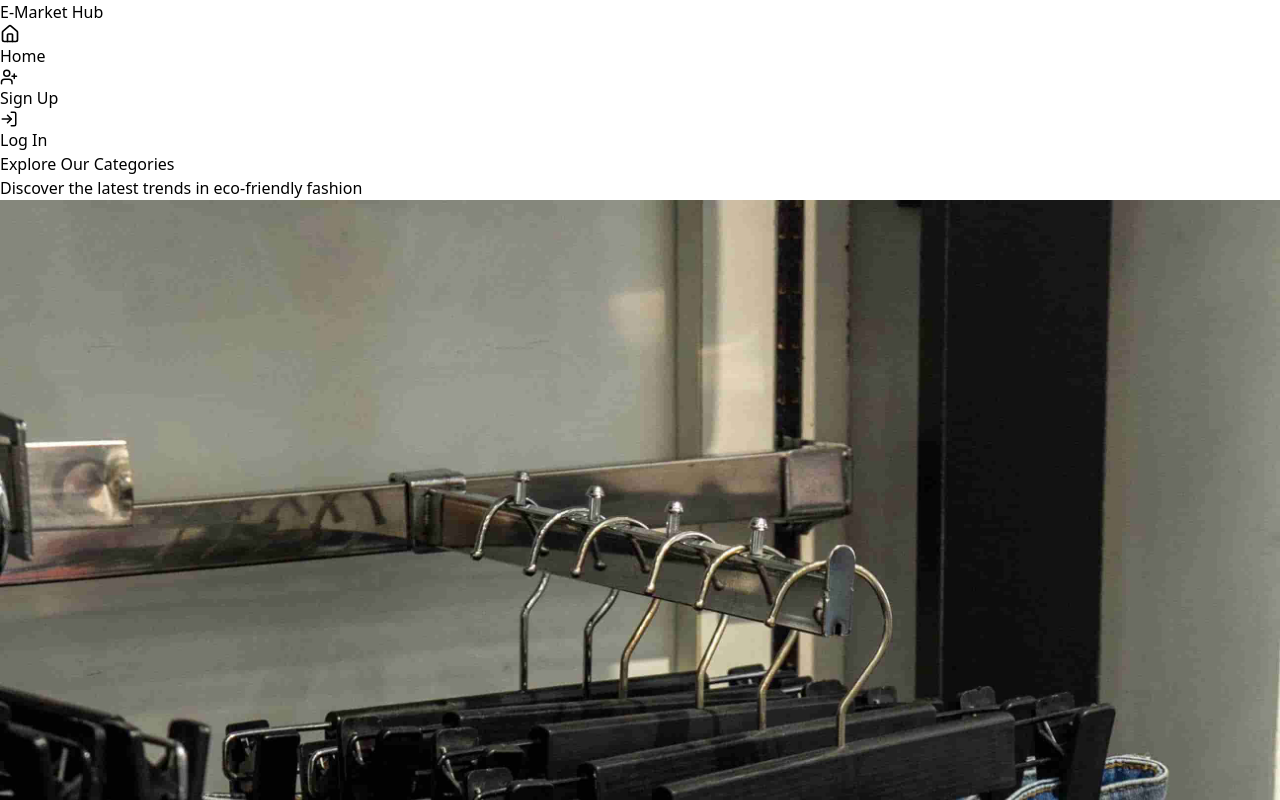
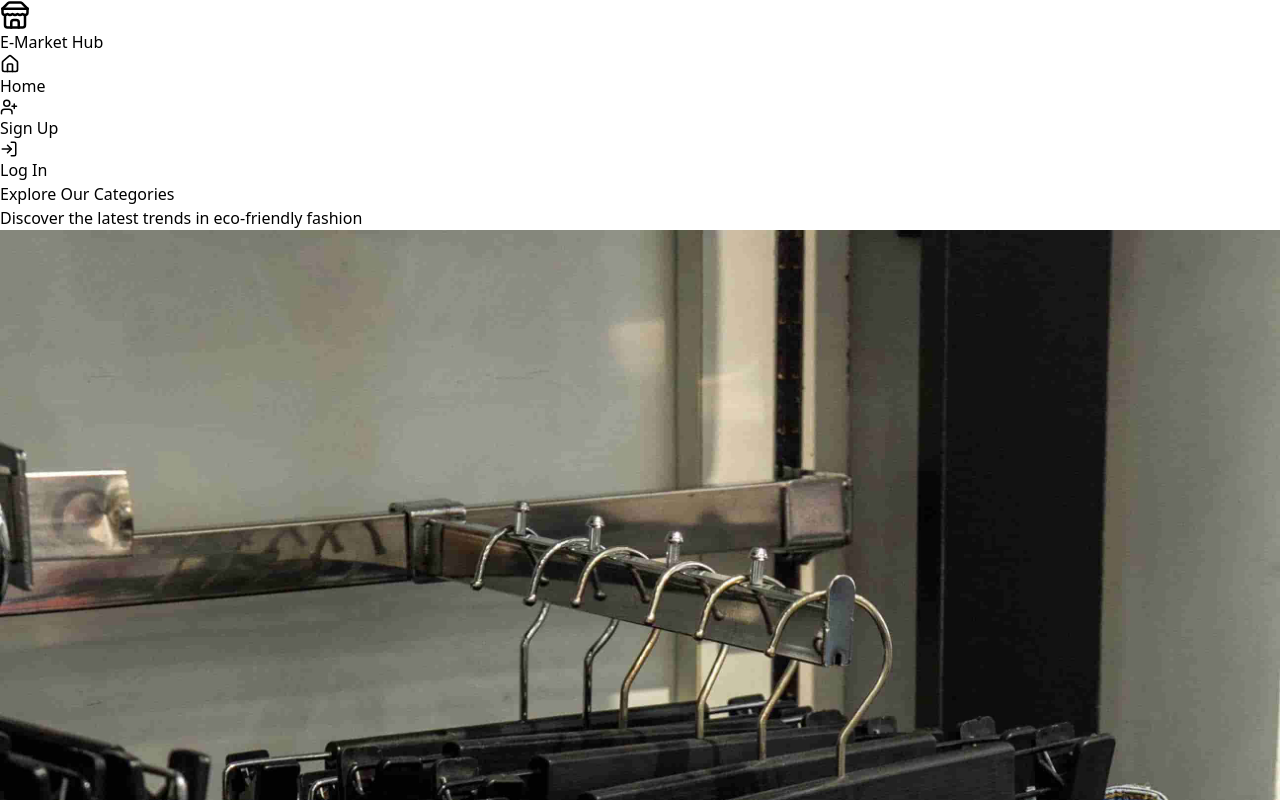
Before and after one commit to MenathNDGD/MERN-Ecommerce-Platform, a React (Vite) app in the folder frontend/: page / in a window 1280 px wide. Shown: the top 800 px of the page. Built offline with nearby package versions, Linux system fonts and the light colour scheme; no server answers.

Commit message:
modified the navbar component

```diff
--- a/frontend/src/components/Navbar.jsx
+++ b/frontend/src/components/Navbar.jsx
@@ -5,8 +5,9 @@ import {
   UserPlus,
   LogIn,
   LogOut,
-  Lock,
   Home,
+  LayoutDashboard,
+  Store,
 } from "lucide-react";
 import { Link } from "react-router-dom";
 import { useUserStore } from "../stores/useUserStore";
@@ -25,6 +26,7 @@ const Navbar = () => {
             to={"/"}
             className="flex items-center space-x-2 text-2xl font-bold text-emerald-400"
           >
+            <Store className="mr-2" size={30}/>
             E-Market Hub
           </Link>
 
@@ -34,7 +36,7 @@ const Navbar = () => {
               className="flex items-center text-gray-300 transition duration-300 ease-in-out hover:text-emerald-400"
             >
               <Home className="mr-1 group-hover:text-emerald-400" size={20} />
-              Home
+              <span className="hidden sm:inline">Home</span>
             </Link>
 
             {user && (
@@ -62,7 +64,7 @@ const Navbar = () => {
                 to={"/secret-dashboard"}
                 className="flex items-center px-4 py-2 font-medium text-white transition duration-300 ease-in-out rounded-md bg-emerald-700 hover:bg-emerald-600"
               >
-                <Lock className="inline-block mr-1" size={18} />
+                <LayoutDashboard className="inline-block mr-1" size={18} />
                 <span className="hidden sm:inline">Dashboard</span>
               </Link>
             )}
```
